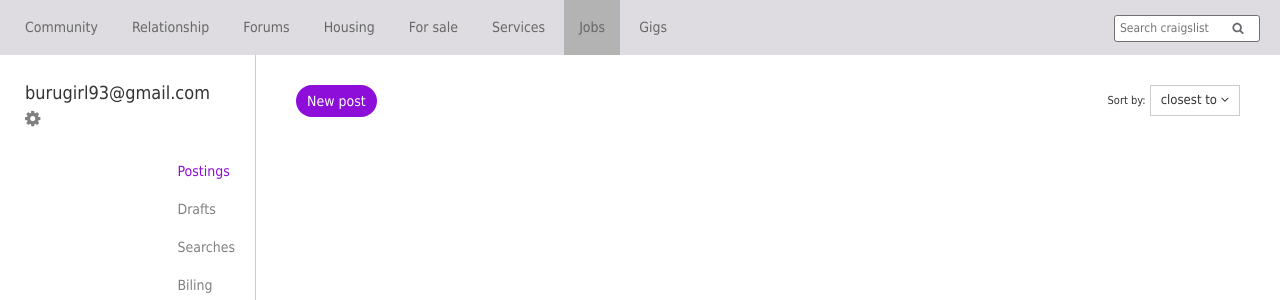
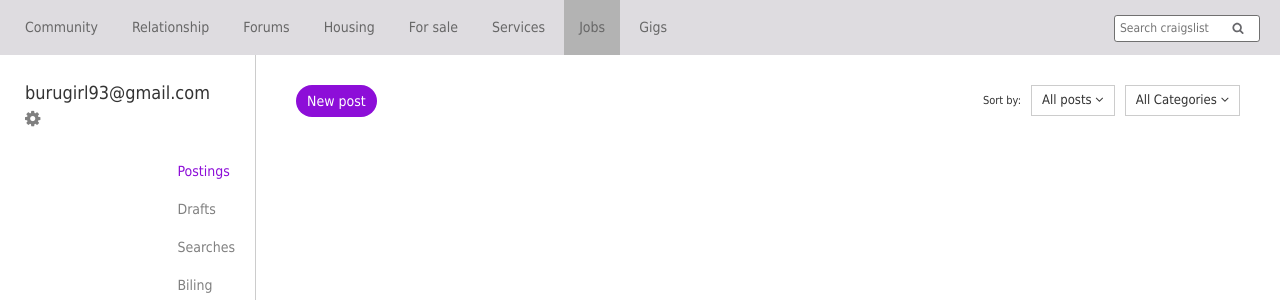
Before and after one commit to RebeccaPark/craigslist-redesign, a Flask app: template templates/account.html in a window 1280 px wide. Shown: the part 55-355 px from the top of the page. Run offline with Flask 2, Linux system fonts and the light colour scheme; the template is opened without the code that fills it, so the values that code supplies are empty; some libraries are stand-ins or nearby versions.

Commit message:
Added sort categories

```diff
--- a/static/style/main.css
+++ b/static/style/main.css
@@ -248,6 +248,10 @@
 	font-size: 13px;
 }
 
+.sort-category:not(:first-of-type) {
+	margin-left: 6px;
+}
+
 .postings .fa-star-o {
 	font-size: 16px;
 	margin-right: 5px;
--- a/templates/account.html
+++ b/templates/account.html
@@ -13,7 +13,8 @@
 	<div class="btn btn-purple">New post</div>
 	<div class="sort pull-right">
 			<div class="sort-by">Sort by:</div>
-			<div class="sort-category">closest to <span class="keyword-purple">{{ search_result.location }}</span>  <span class="fa fa-angle-down"></span> </div>
+			<div class="sort-category">All posts  <span class="fa fa-angle-down"></span> </div>
+			<div class="sort-category">All Categories  <span class="fa fa-angle-down"></span></div>
 		</div>
 </div>
 <div style="clear:both;"></div>
```
